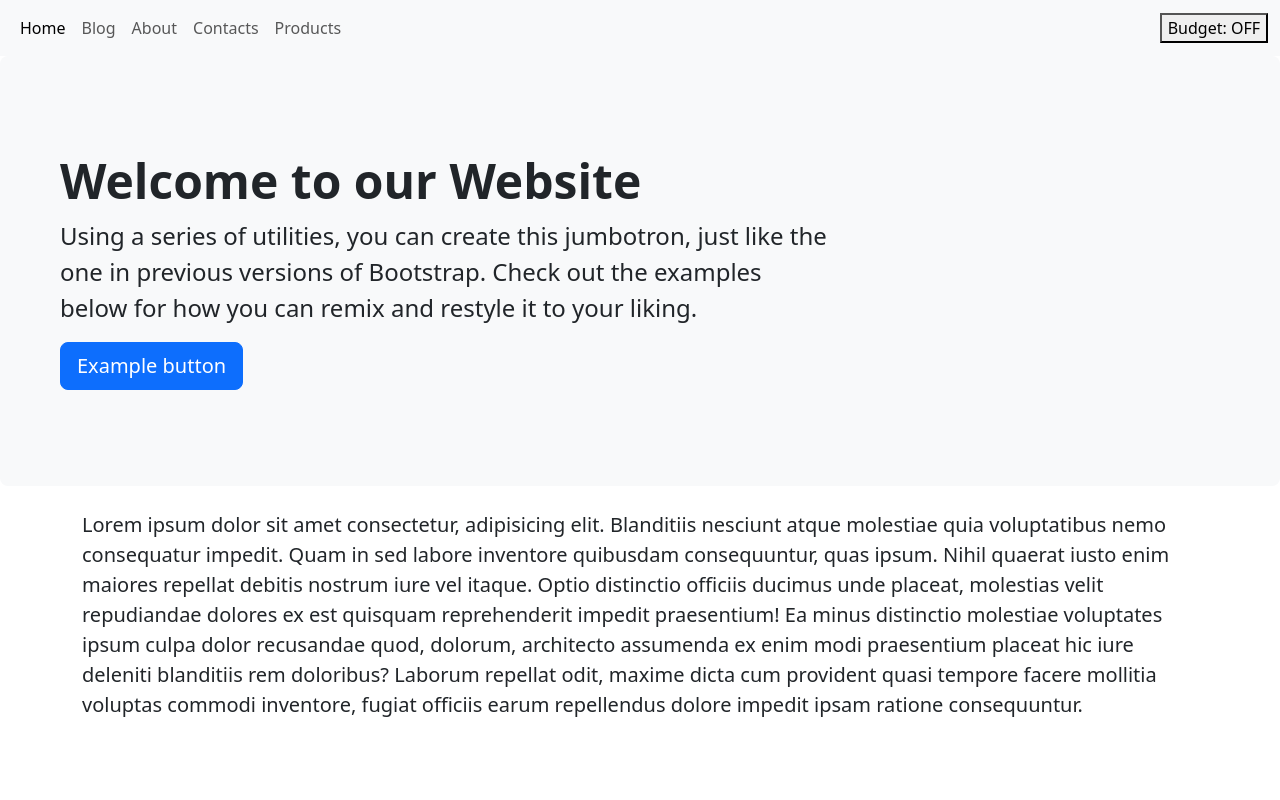
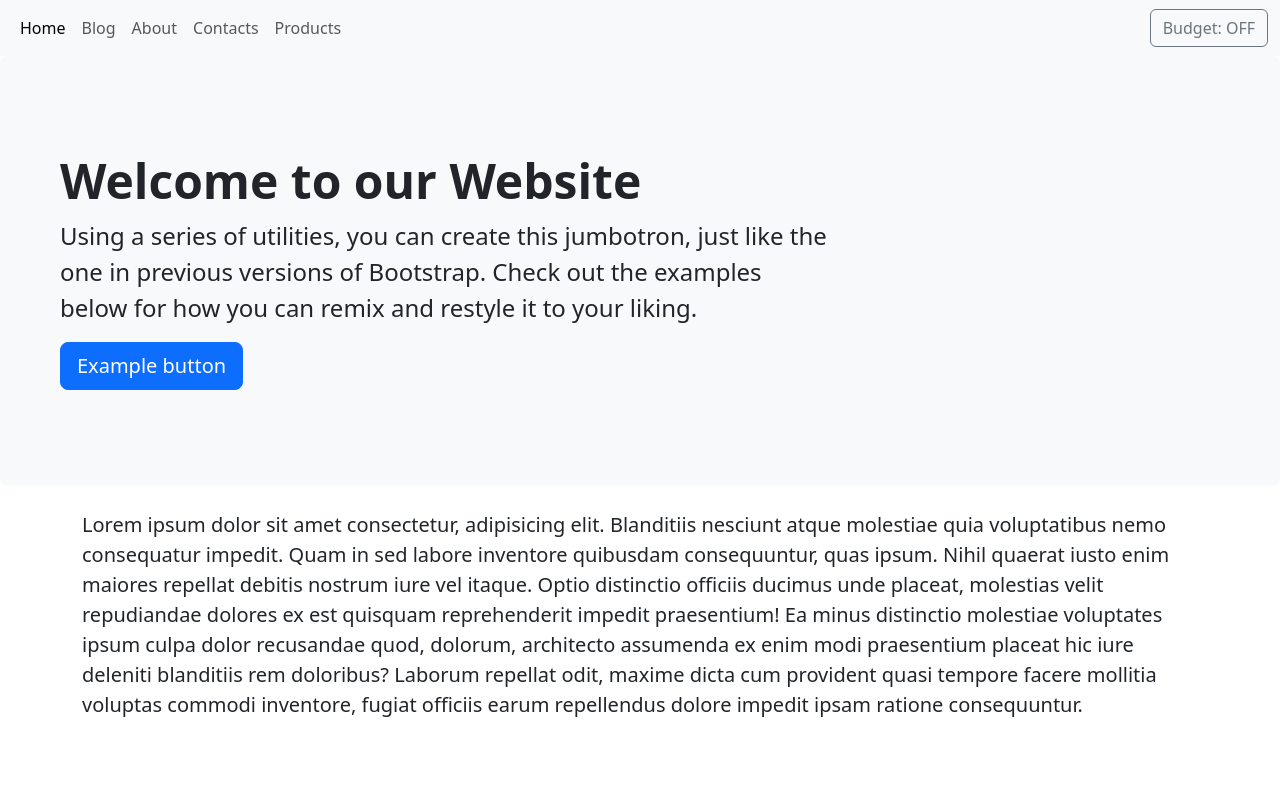
Before and after one commit to GianniVita/react-context-api, a React (Vite) app: page / in a window 1280 px wide. Shown: the top 800 px of the page. Built offline with nearby package versions, Linux system fonts and the light colour scheme.

Commit message:
refactor Navbar component for improved budget mode toggle

```diff
--- a/src/components/NavLink.jsx
+++ b/src/components/NavLink.jsx
@@ -31,9 +31,7 @@ const menu = [
 ];
 
 export default function Navbar() {
-    const {budgetMode, setBudgetMode} = useContext (BudgetContext)
-
-
+    const { budgetMode, setBudgetMode } = useContext(BudgetContext);
 
     return (
         <nav className="navbar navbar-expand-md navbar-light bg-light">
@@ -60,11 +58,15 @@ export default function Navbar() {
                             ))
                         }
                     </ul>
-                    <button onClick={() => {
-                        setBudgetMode(!budgetMode)
-                        console.log(budgetMode)
-                    }} > Budget: {budgetMode ? "ON" : "OFF"}</button>
-
+                    <button
+                        className={`btn ${budgetMode ? "btn-success" : "btn-outline-secondary"} ms-2`}
+                        onClick={() => {
+                            setBudgetMode(!budgetMode);
+                            console.log(budgetMode);
+                        }}
+                    >
+                        Budget: {budgetMode ? "ON" : "OFF"}
+                    </button>
                 </div>
             </div>
         </nav>
```
